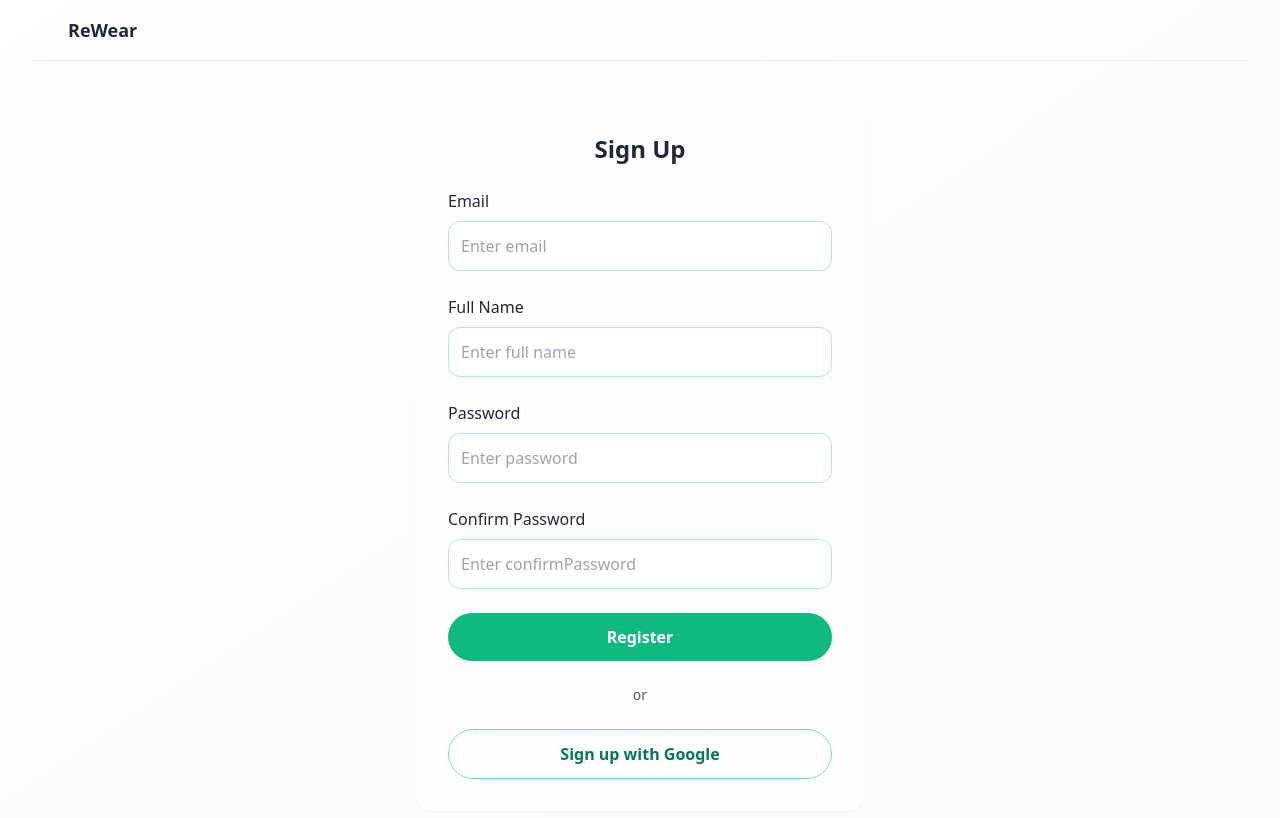
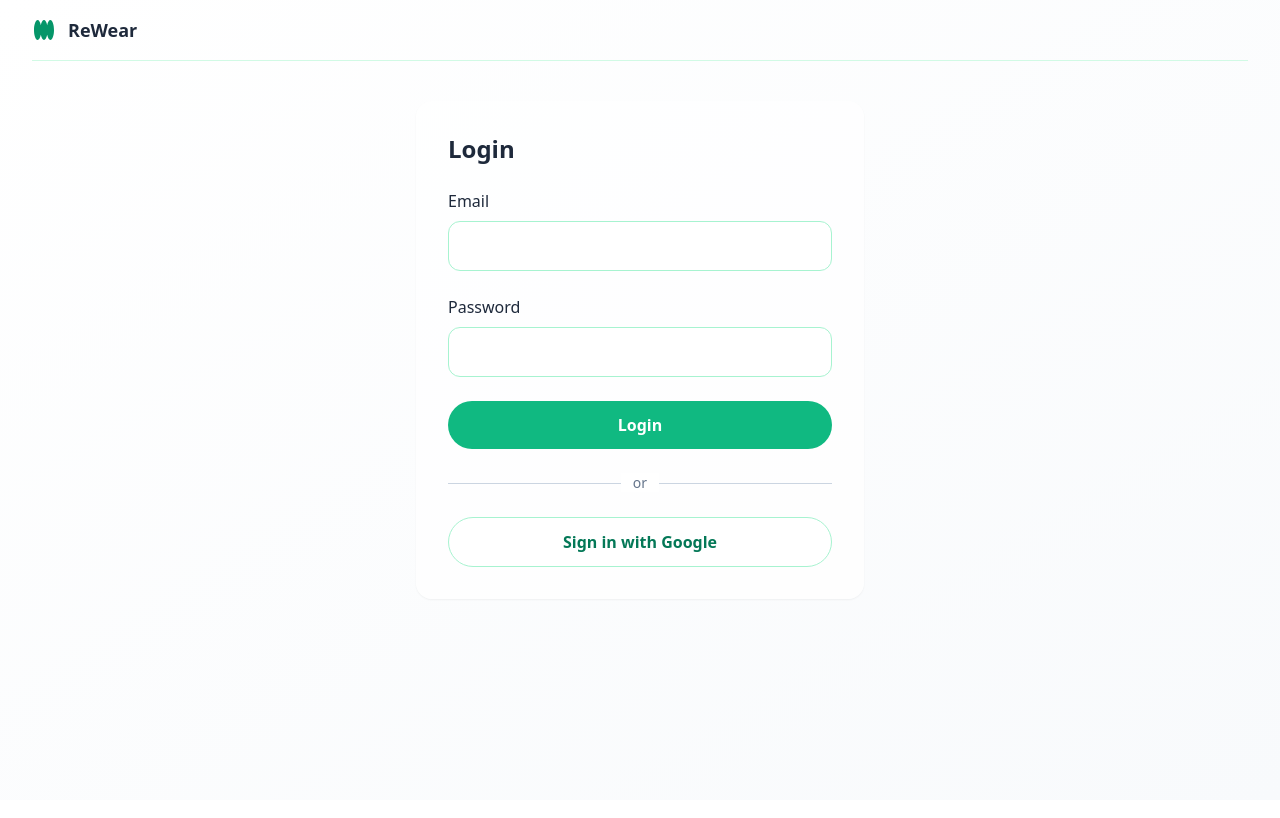
Before and after one commit to PranjalMantri/Team-2723---Odoo-Hackathon, a React (Vite) app in the folder frontend/: page / in a window 1280 px wide. Shown: the top 818 px of the page. Built offline with nearby package versions, Linux system fonts and the light colour scheme.

Commit message:
LoginForm page completed

```diff
--- a/frontend/src/App.jsx
+++ b/frontend/src/App.jsx
@@ -1,10 +1,11 @@
 import ListItemForm from './components/ListItemForm';
 import SignupForm from './components/SignupForm';
+import LoginForm from './components/LoginForm'
 
 const App=()=> {
   return(
     <>
-    <SignupForm/>
+    <LoginForm/>
     </>
   )
 }
--- /dev/null
+++ b/frontend/src/components/LoginForm.jsx
@@ -0,0 +1,90 @@
+import React, { useState } from 'react';
+
+const LoginForm = () => {
+  const [email, setEmail] = useState('');
+  const [password, setPassword] = useState('');
+
+  const handleSubmit = (e) => {
+    e.preventDefault();
+    // TODO: Add login logic
+    console.log({ email, password });
+  };
+
+  const handleGoogleLogin = () => {
+    // TODO: Add Google login integration
+    console.log('Google login clicked');
+  };
+
+  return (
+    <div className="min-h-screen bg-gradient-to-br from-white to-slate-50 text-slate-800 font-sans px-4 sm:px-6 lg:px-8">
+      <header className="flex items-center justify-between border-b border-emerald-100 py-4">
+        <div className="flex items-center gap-3">
+          <svg
+            viewBox="0 0 48 48"
+            fill="none"
+            xmlns="http://www.w3.org/2000/svg"
+            className="w-6 h-6 text-emerald-600"
+          >
+            <path
+              d="M36.7273 44C33.9891 44 31.6043 39.8386 30.3636 33.69C29.123 39.8386 26.7382 44 24 44C21.2618 44 18.877 39.8386 17.6364 33.69C16.3957 39.8386 14.0109 44 11.2727 44C7.25611 44 4 35.0457 4 24C4 12.9543 7.25611 4 11.2727 4C14.0109 4 16.3957 8.16144 17.6364 14.31C18.877 8.16144 21.2618 4 24 4C26.7382 4 29.123 8.16144 30.3636 14.31C31.6043 8.16144 33.9891 4 36.7273 4C40.7439 4 44 12.9543 44 24C44 35.0457 40.7439 44 36.7273 44Z"
+              fill="currentColor"
+            />
+          </svg>
+          <h2 className="text-lg font-bold">ReWear</h2>
+        </div>
+      </header>
+
+      <main className="flex justify-center py-10">
+        <form onSubmit={handleSubmit} className="w-full max-w-md space-y-6 bg-white/80 p-8 rounded-2xl shadow-sm">
+          <h1 className="text-2xl font-bold mb-4">Login</h1>
+
+          <label className="block">
+            <span className="text-base font-medium text-slate-800">Email</span>
+            <input
+              type="email"
+              value={email}
+              onChange={(e) => setEmail(e.target.value)}
+              required
+              className="mt-2 w-full p-3 rounded-xl border border-emerald-200 bg-white/80 focus:outline-none focus:ring-2 focus:ring-emerald-300"
+            />
+          </label>
+
+          <label className="block">
+            <span className="text-base font-medium text-slate-800">Password</span>
+            <input
+              type="password"
+              value={password}
+              onChange={(e) => setPassword(e.target.value)}
+              required
+              className="mt-2 w-full p-3 rounded-xl border border-emerald-200 bg-white/80 focus:outline-none focus:ring-2 focus:ring-emerald-300"
+            />
+          </label>
+
+          <button
+            type="submit"
+            className="w-full bg-emerald-500 text-white px-6 py-3 rounded-full font-semibold hover:bg-emerald-600 transition duration-300"
+          >
+            Login
+          </button>
+
+          <div className="relative text-center text-slate-500 text-sm font-medium">
+            <span className="absolute inset-0 flex items-center">
+              <span className="w-full border-t border-slate-300"></span>
+            </span>
+            <span className="relative bg-white px-3">or</span>
+          </div>
+
+          <button
+            type="button"
+            onClick={handleGoogleLogin}
+            className="w-full bg-white border border-emerald-200 text-emerald-700 px-6 py-3 rounded-full font-semibold hover:bg-emerald-50 transition duration-300"
+          >
+            Sign in with Google
+          </button>
+        </form>
+      </main>
+    </div>
+  );
+};
+
+export default LoginForm;
```
